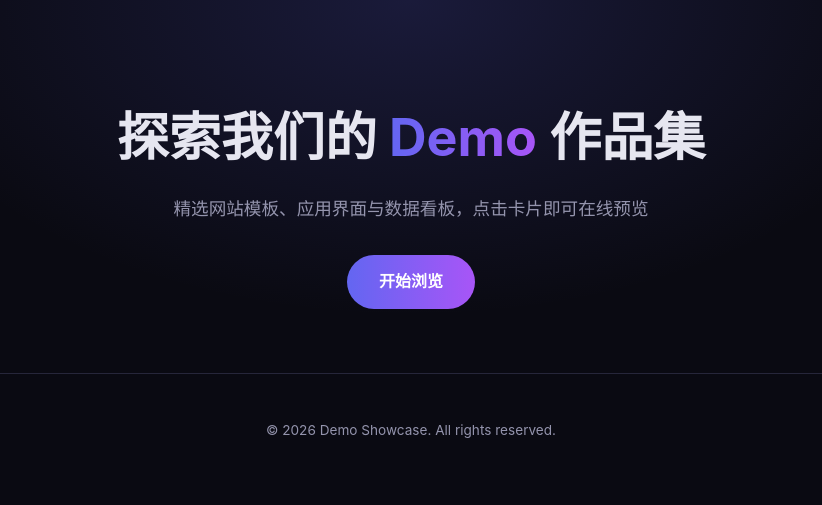
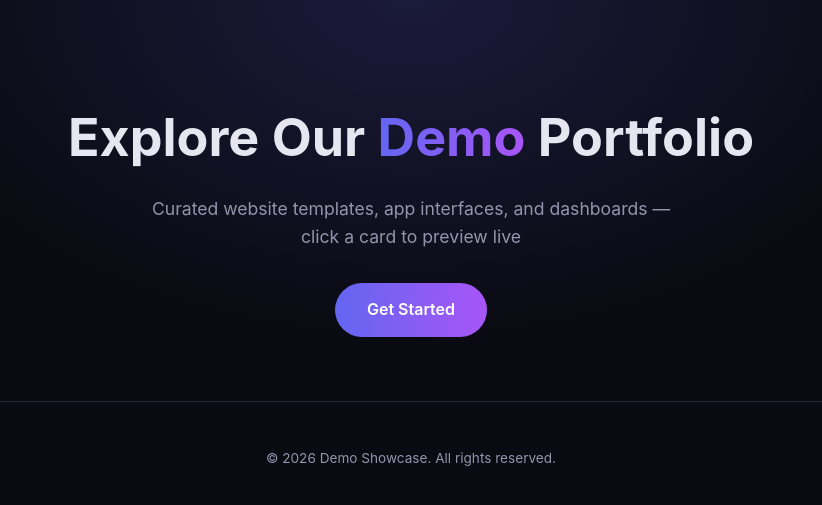
Before and after one commit to kelvinpang90/demo_os, a FastAPI app: page / in a window 1280 px wide. Shown: the part 65-570 px from the top of the page, without its empty margins (229-1051 px from the left). Run offline with FastAPI, Linux system fonts and the light colour scheme.

Commit message:
Translate homepage hero section to English
Co-Authored-By: Claude Sonnet 4.6 <noreply@anthropic.com>

```diff
--- a/app/templates/index.html
+++ b/app/templates/index.html
@@ -5,9 +5,9 @@
 {% block content %}
 <section class="hero">
   <div class="container hero-inner">
-    <h1>探索我们的 <span class="accent">Demo</span> 作品集</h1>
-    <p>精选网站模板、应用界面与数据看板，点击卡片即可在线预览</p>
-    <a href="#{{ categories[0].slug if categories else '' }}" class="cta-button">开始浏览</a>
+    <h1>Explore Our <span class="accent">Demo</span> Portfolio</h1>
+    <p>Curated website templates, app interfaces, and dashboards — click a card to preview live</p>
+    <a href="#{{ categories[0].slug if categories else '' }}" class="cta-button">Get Started</a>
   </div>
 </section>
 
```
